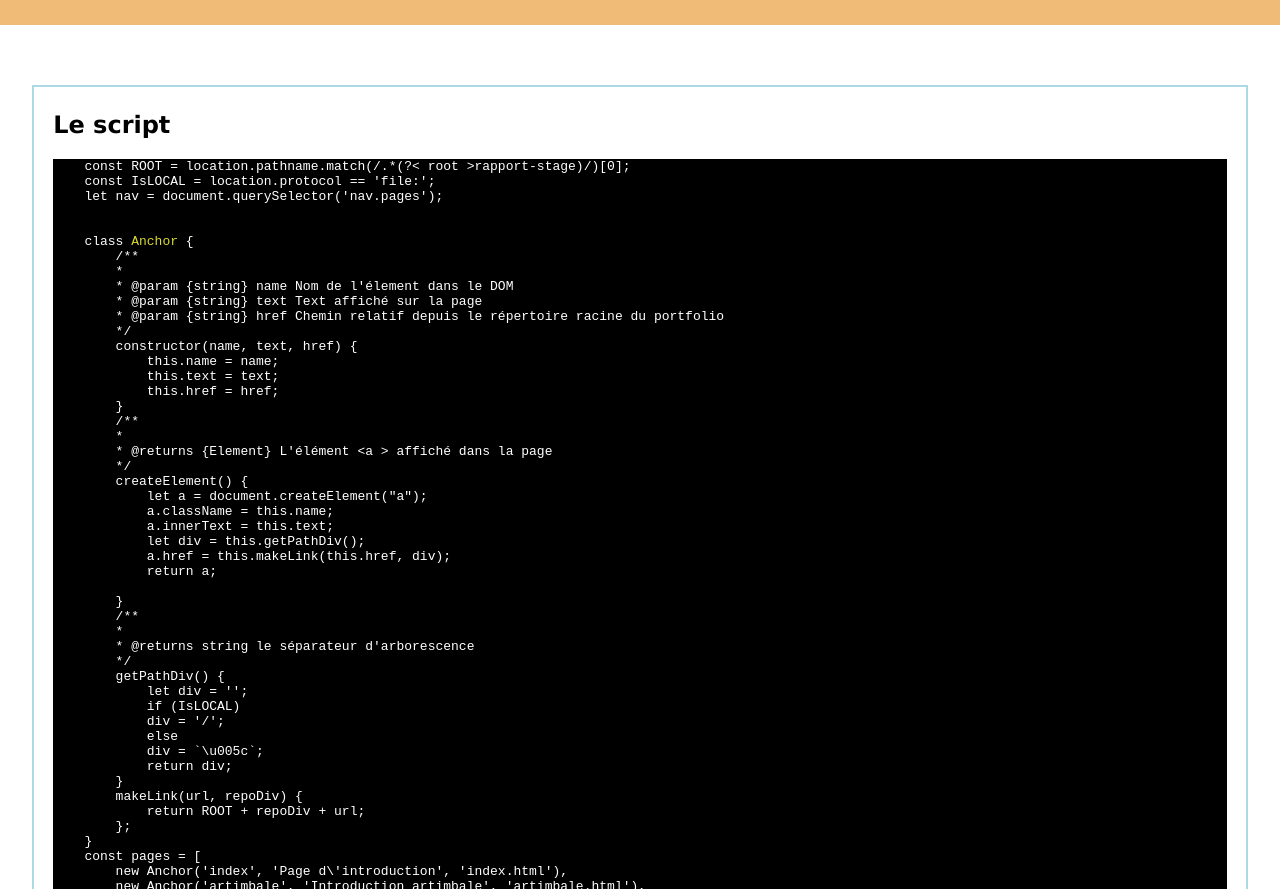
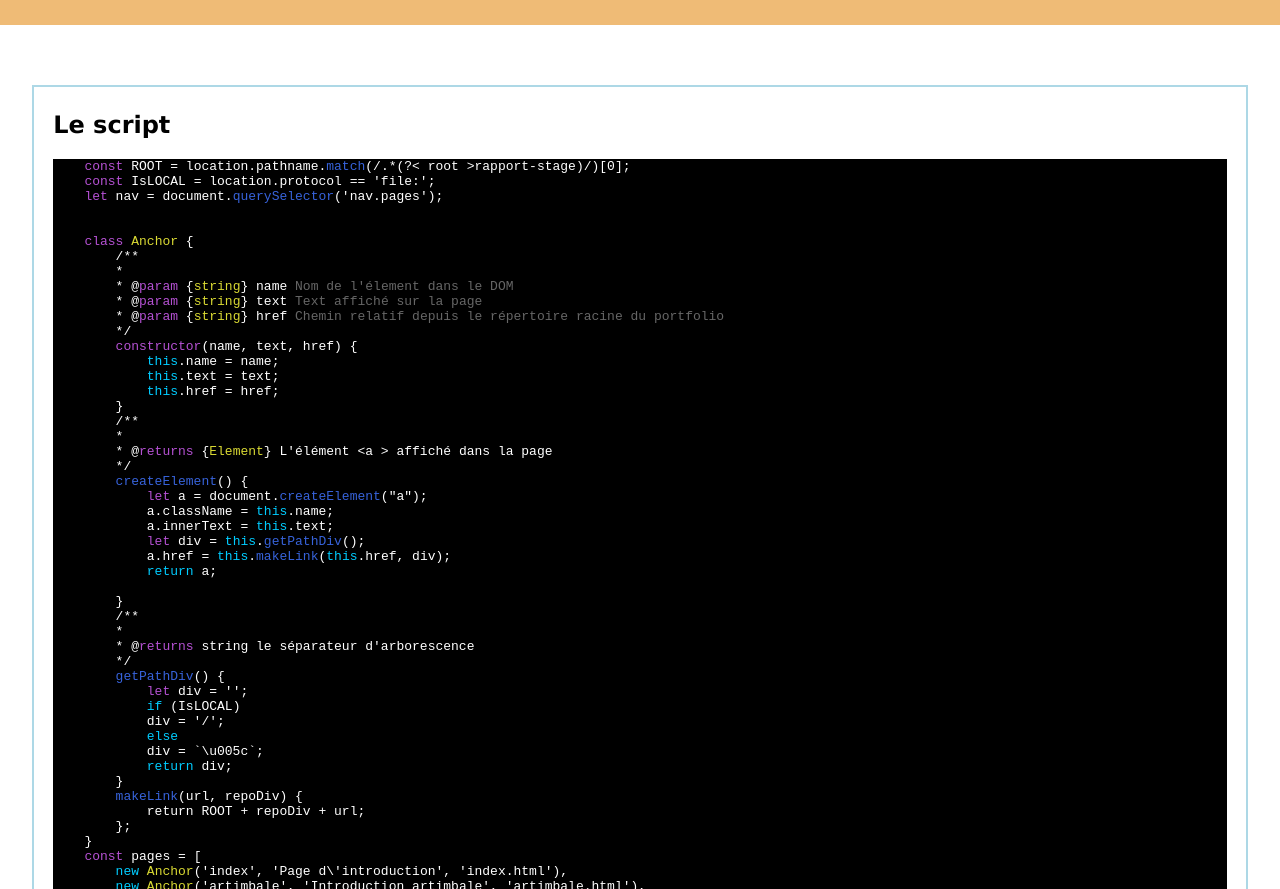
Before and after one commit to L-vagner/rapport-stage, a plain HTML site: page scripts/nav.html in a window 1280 px wide. Shown: the part 63-952 px from the top of the page. Drawn offline with Linux system fonts and the light colour scheme.

Commit message:
add syntax hightlight to script

```diff
--- a/scripts/nav.html
+++ b/scripts/nav.html
@@ -16,63 +16,66 @@
     <main>
       <section>
         <h2>Le script</h2>
-        <pre class="raw-code">
-    const ROOT = location.pathname.match(/.*(?&lt; root &gt;rapport-stage)/)[0];
-    const IsLOCAL = location.protocol == 'file:';
-    let nav = document.querySelector('nav.pages');
+        <pre class="js-code">
+    <span class="syntax-purple">const</span> ROOT = location.pathname.<span class="syntax-blue">match</span>(/.*(?&lt; root &gt;rapport-stage)/)[0];
+    <span class="syntax-purple">const</span> IsLOCAL = location.protocol == 'file:';
+    <span class="syntax-purple">let</span> nav = document.<span class="syntax-blue">querySelector</span>('nav.pages');
 
 
-    class <span class="class">Anchor</span> {
+    <span class="syntax-purple">class</span> <span class="syntax-yellow">Anchor</span> {
         /**
         *
-        * @param {string} name Nom de l'élement dans le DOM
-        * @param {string} text Text affiché sur la page
-        * @param {string} href Chemin relatif depuis le répertoire racine du portfolio
+        * @<span class="syntax-purple">param</span> {<span class="syntax-yellow">string</span>} name <span class="syntax-grey">Nom de l'élement dans le DOM</span>
+        * @<span class="syntax-purple">param</span> {<span class="syntax-yellow">string</span>} text <span class="syntax-grey">Text affiché sur la page</span>
+        * @<span class="syntax-purple">param</span> {<span class="syntax-yellow">string</span>} href <span class="syntax-grey">Chemin relatif depuis le répertoire racine du portfolio</span>
         */
-        constructor(name, text, href) {
-            this.name = name;
-            this.text = text;
-            this.href = href;
+        <span class="syntax-purple">constructor</span>(name, text, href) {
+            <span class="syntax-cyan">this</span>.name = name;
+            <span class="syntax-cyan">this</span>.text = text;
+            <span class="syntax-cyan">this</span>.href = href;
         }
         /**
         *
-        * @returns {Element} L'élément &lt;a &gt; affiché dans la page
+        * @<span class="syntax-purple">returns</span> {<span class="syntax-yellow">Element</span>} L'élément &lt;a &gt; affiché dans la page
         */
-        createElement() {
-            let a = document.createElement("a");
-            a.className = this.name;
-            a.innerText = this.text;
-            let div = this.getPathDiv();
-            a.href = this.makeLink(this.href, div);
-            return a;
+        <span class="syntax-blue">createElement</span>() {
+            <span class="syntax-purple">let</span> a = document.<span class="syntax-blue">createElement</span>("a");
+            a.className = <span class="syntax-cyan">this</span>.name;
+            a.innerText = <span class="syntax-cyan">this</span>.text;
+            <span class="syntax-purple">let</span> div = <span class="syntax-cyan">this</span>.<span class="syntax-blue">getPathDiv</span>();
+            a.href = <span class="syntax-cyan">this</span>.<span class="syntax-blue">makeLink</span>(<span class="syntax-cyan">this</span>.href, div);
+            <span class="syntax-cyan">return</span> a;
 
         }
         /**
         *
-        * @returns string le séparateur d'arborescence
+        * @<span class="syntax-purple">returns</span> string le séparateur d'arborescence
         */
-        getPathDiv() {
-            let div = '';
-            if (IsLOCAL)
+        <span class="syntax-blue">getPathDiv</span>() {
+            <span class="syntax-purple">let</span> div = '';
+            <span class="syntax-cyan">if</span> (IsLOCAL)
             div = '/';
-            else
+            <span class="syntax-cyan">else</span>
             div = `\u005c`;
-            return div;
+            <span class="syntax-cyan">return</span> div;
         }
-        makeLink(url, repoDiv) {
+        <span class="syntax-blue">makeLink</span>(url, repoDiv) {
             return ROOT + repoDiv + url;
         };
     }
-    const pages = [
-        new Anchor('index', 'Page d\'introduction', 'index.html'),
-        new Anchor('artimbale', 'Introduction artimbale', 'artimbale.html'),
-        new Anchor('rapports', 'Rapport hebdomadaire', 'rapports/main.html'),
-        new Anchor('scripts', 'Scripts crée pour le rapport de stage', 'scripts/script.html')
+    <span class="syntax-purple">const</span> pages = [
+        <span class="syntax-cyan">new</span> <span class="syntax-yellow">Anchor</span>('index', 'Page d\'introduction', 'index.html'),
+        <span class="syntax-cyan">new</span> <span class="syntax-yellow">Anchor</span>('artimbale', 'Introduction artimbale', 'artimbale.html'),
+        <span class="syntax-cyan">new</span> <span class="syntax-yellow">Anchor</span>('rapports', 'Rapport hebdomadaire', 'rapports/main.html'),
+        <span class="syntax-cyan">new</span> <span class="syntax-yellow">Anchor</span>('scripts', 'Scripts crée pour le rapport de stage', 'scripts/script.html')
     ]
-    pages.forEach(object => { nav.append(object.createElement()); }
+    pages.<span class="syntax-blue">forEach</span>(object => { nav.<span class="syntax-blue">append</span>(object.<span class="syntax-blue">createElement</span>()); }
     );
-                </pre
-        >
+                </pre>
+                <ul>A ajouter:
+                  <li>Plus de colorage de syntaxe</li>
+                  <li>Explication du script</li>
+                </ul>
       </section>
     </main>
   </body>
--- a/style.css
+++ b/style.css
@@ -54,11 +54,31 @@ p {
   margin-block-start: 0;
 }
 
-.raw-code {
+.js-code {
   background-color: #000;
   color: #fff;
 
-  .class {
+  .syntax-yellow {
     color: #dada33;
   }
+
+  .syntax-purple
+  {
+    color:#b551d3;
+  }
+
+  .syntax-blue
+  {
+    color:#3763db;
+  }
+
+  .syntax-cyan
+  {
+    color:#00ccff;
+  }
+
+  .syntax-grey
+  {
+    color:#666666;
+  }
 }
```
